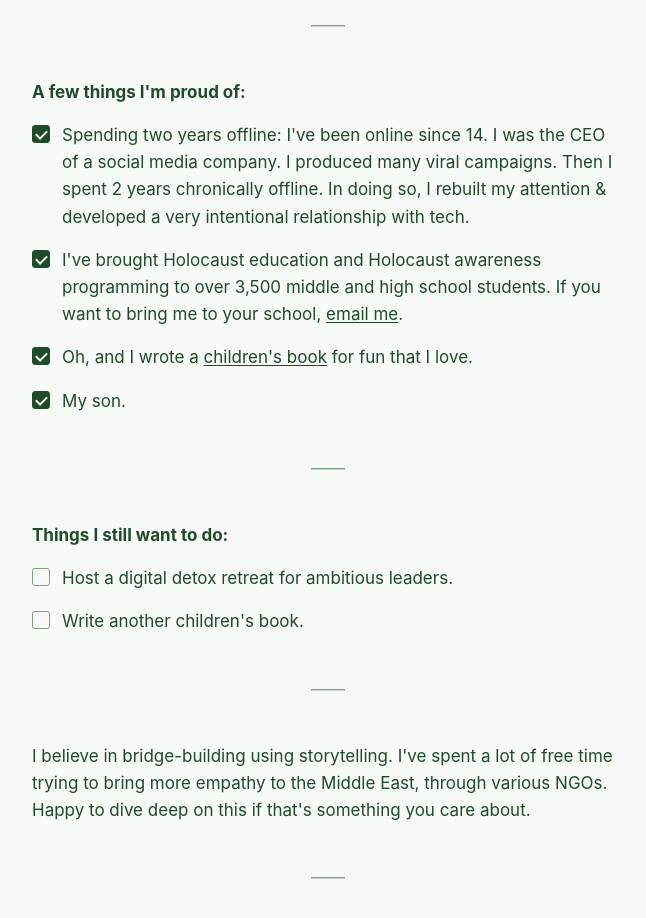
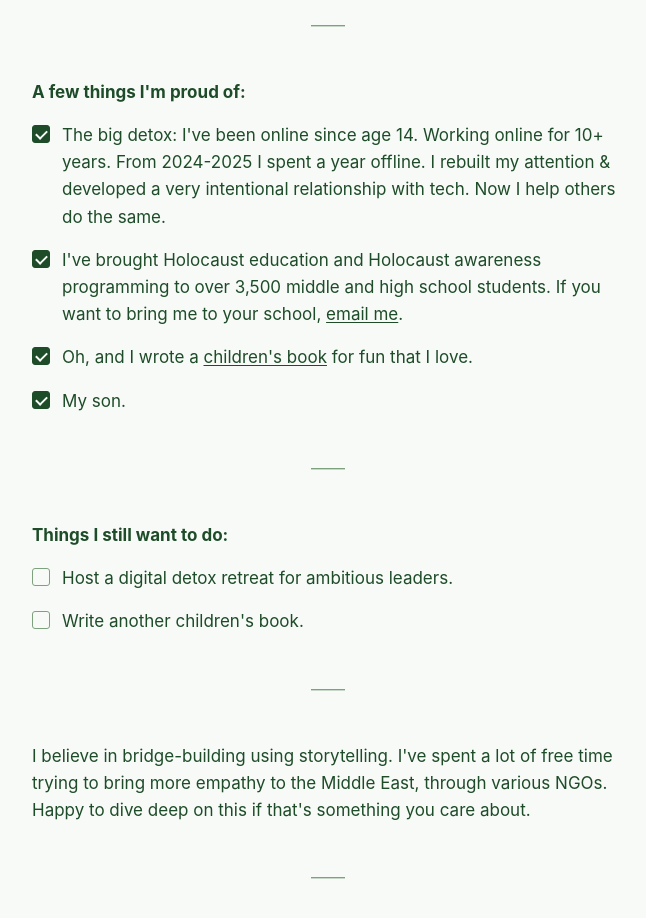
Before and after one commit to rachelraykay/rachelkastner, a website: page index.html in a window 1280 px wide. Shown: the part 1940-2858 px from the top of the page, without its empty margins (312-958 px from the left). Drawn offline with Linux system fonts and the light colour scheme.

Commit message:
Rewrite "two years offline" bullet as "The big detox"
Co-Authored-By: Claude Sonnet 5 <noreply@anthropic.com>

```diff
--- a/index.html
+++ b/index.html
@@ -44,7 +44,7 @@
 
   <p class="section-label">A few things I'm proud of:</p>
   <ul class="checklist">
-    <li><span class="checkbox checked" aria-hidden="true"></span><span>Spending two years offline: I've been online since 14. I was the CEO of a social media company. I produced many viral campaigns. Then I spent 2 years chronically offline. In doing so, I rebuilt my attention & developed a very intentional relationship with tech.</span></li>
+    <li><span class="checkbox checked" aria-hidden="true"></span><span>The big detox: I've been online since age 14. Working online for 10+ years. From 2024-2025 I spent a year offline. I rebuilt my attention & developed a very intentional relationship with tech. Now I help others do the same.</span></li>
     <li><span class="checkbox checked" aria-hidden="true"></span><span>I've brought Holocaust education and Holocaust awareness programming to over 3,500 middle and high school students. If you want to bring me to your school, <a href="mailto:kastner.rachel@gmail.com">email me</a>.</span></li>
     <li><span class="checkbox checked" aria-hidden="true"></span><span>Oh, and I wrote a <a href="https://www.amazon.com/dp/B0GJD213J6">children's book</a> for fun that I love.</span></li>
     <li><span class="checkbox checked" aria-hidden="true"></span><span>My son.</span></li>
```
